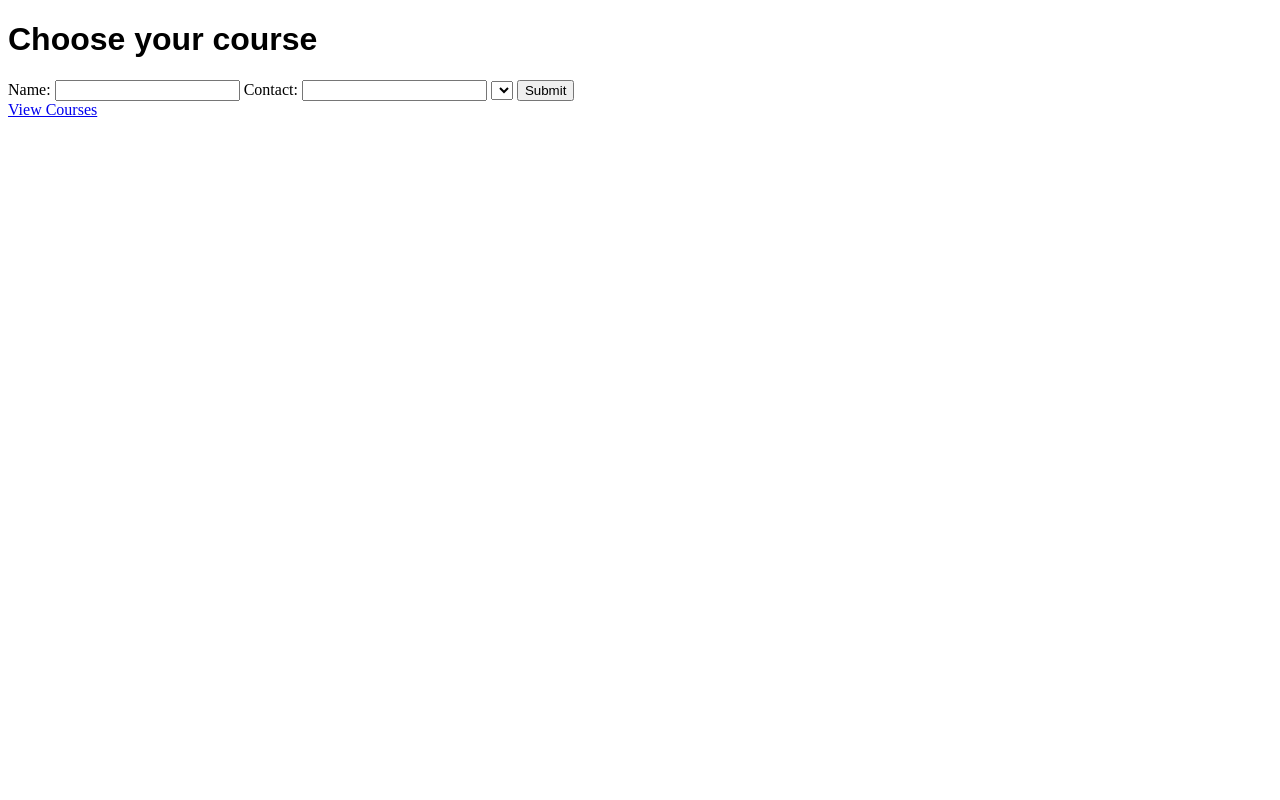
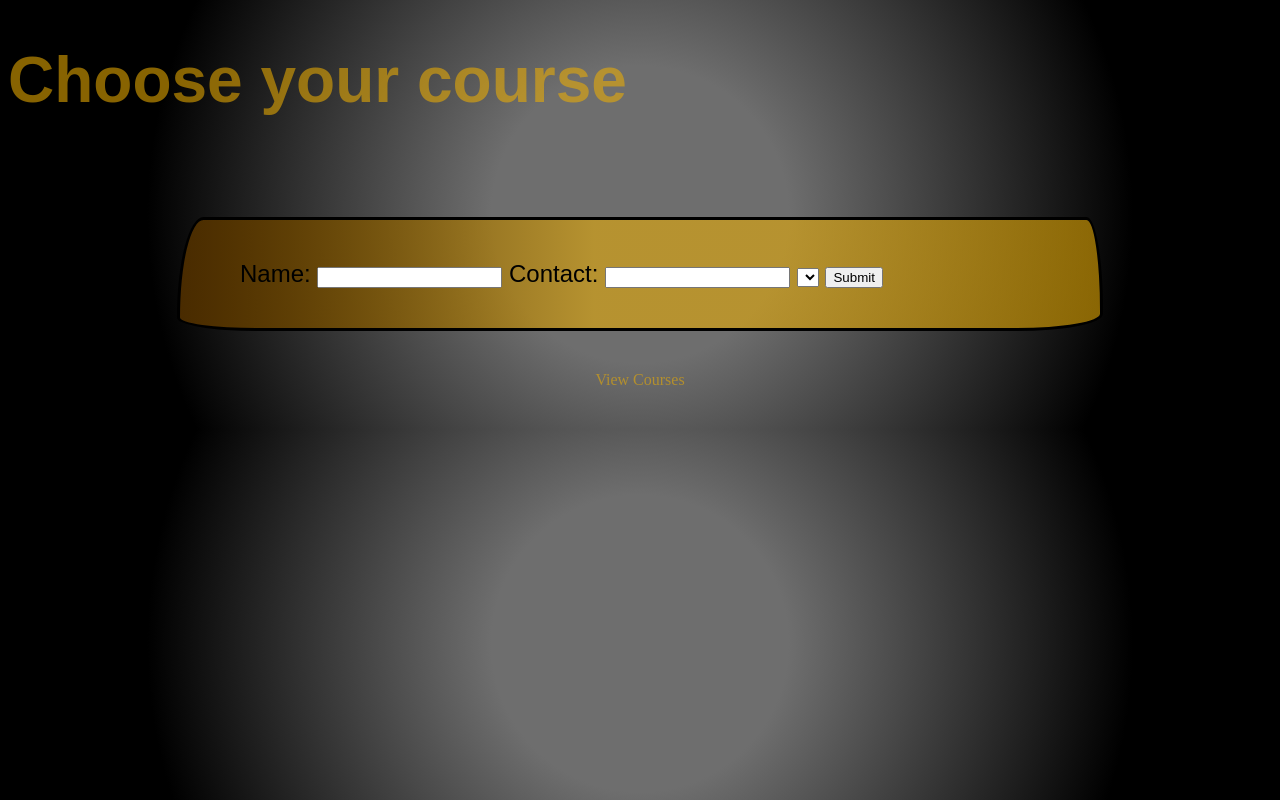
Before and after one commit to mariahschock/Workshop, a plain HTML site: page create/index.html in a window 1280 px wide. Drawn offline with nearby package versions, Linux system fonts and the light colour scheme; no server answers; a web font is replaced by a local one.

Commit message:
create page styling

```diff
--- a/create/create.css
+++ b/create/create.css
@@ -1,3 +1,47 @@
+body {
+    background: rgb(110,110,110);
+    background: radial-gradient(circle, rgba(110,110,110,1) 22%, rgba(0,0,0,1) 73%);
+}
 h1 {
     font-family: 'Harry Potter', sans-serif;
+    font-size: 4em;
+    color: rgba(237,174,1,0.5676864495798319);
+    text-shadow: 3px rgb(144, 90, 9);
 }
+#new-participant {
+    border-top-left-radius: 37px 140px;
+    border-top-right-radius: 23px 130px;
+    border-bottom-left-radius: 110px 19px;
+    border-bottom-right-radius: 120px 24px;
+    display: block;
+    position: relative;
+    border: 3px solid black;
+    background: rgb(73,43,0);
+    background: linear-gradient(90deg, rgba(73,43,0,1) 0%, rgba(237,174,1,0.5676864495798319) 45%);
+    background-repeat: no-repeat;
+    padding: 40px 60px;
+    max-width: 800px;
+    width: 70%;
+    margin: 100px auto 0;
+    font-family: 'Harry Potter', sans-serif;
+    font-size: 1.5rem;
+}
+.link {
+    text-align: center;
+    margin: 40px;
+}
+a {
+    color: rgba(237,174,1,0.5676864495798319);
+}
+a:link {
+    text-decoration: none;
+}
+a:visited {
+    text-decoration: none;
+}
+a:hover {
+    text-decoration: none;
+}
+a:active {
+    text-decoration: none;
+}
--- a/create/index.html
+++ b/create/index.html
@@ -17,7 +17,7 @@
         <select name="workshop_id" id="workshops"></select>
         <button>Submit</button>
     </form>
-    <a href="/workshops/">View Courses</a>
+    <div class="link"><a href="/workshops/">View Courses</a></div>
 <script type="module" src="./create.js"></script>
 </body>
 </html>
--- a/styles/style.css
+++ b/styles/style.css
@@ -13,7 +13,7 @@ body {
     --color4: hsla(45, 73%, 98%, 1);
     --color5: hsla(224, 40%, 79%, 1); */
 
-    --header-height: 80px;
+    --header-height: 100px;
     --shadow: 0px 10px 20px -12px rgba(0,0,0,0.45);
     --gutter: 30px;
     --footer-height: 25px;
@@ -50,7 +50,7 @@ header {
     justify-content: flex-end;
     background-color: var(--color3);
     height: var(--header-height);
-    box-shadow: var(--shadow);
+    /* box-shadow: var(--shadow); */
 }
 
 h2 {
--- a/workshops/workshops.css
+++ b/workshops/workshops.css
@@ -52,9 +52,9 @@ header {
 
 h1 {
     font-family: 'Harry Potter', sans-serif;
-    font-size: 3em;
+    font-size: 4em;
     color: rgba(237,174,1,0.5676864495798319);
-    text-shadow: 3px black;
+    text-shadow: 3px rgb(144, 90, 9);
 }
 button {
     font-size: 2rem;
```
